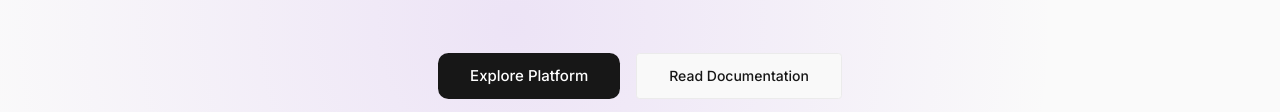
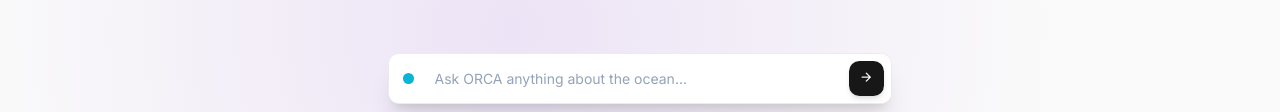
Before and after one commit to Vedant-S-Tattimani/orca, a plain HTML site: page frontend/index.html in a window 1280 px wide. Shown: the part 840-952 px from the top of the page. Drawn offline with nearby package versions, Linux system fonts and the light colour scheme.

Commit message:
Replace Explore/Docs buttons with interactive Ask ORCA prompt input bar

```diff
--- a/frontend/index.html
+++ b/frontend/index.html
@@ -882,13 +882,35 @@
 <p class="font-body-lg text-body-lg text-body max-w-2xl mt-4">
     ORCA leverages advanced agentic AI reasoning to synthesize complex meteorological, navigational, and operational marine data into clear, actionable intelligence for professionals at sea.
 </p>
-<div class="mt-xl flex flex-wrap gap-md justify-center">
-<button class="bg-ink text-on-primary font-button-marketing text-button-marketing px-xl py-sm rounded-full hover:opacity-90 transition-opacity">
-                        Explore Platform
-                    </button>
-<button class="bg-surface border border-hairline text-ink font-button-app text-button-app px-xl py-sm rounded-lg hover:bg-surface-container-lowest transition-colors">
-                        Read Documentation
-                    </button>
+<!-- AI Assistant Quick Prompt Input -->
+<div class="mt-xl w-full max-w-xl mx-auto">
+  <form action="assistant.html" method="GET" class="relative flex items-center bg-surface-container-lowest dark:bg-slate-900/90 border border-hairline dark:border-slate-800 hover:border-cyan-500/50 focus-within:border-cyan-500 rounded-full p-2 pl-4 shadow-xl backdrop-blur-md transition-all duration-300 group">
+    <!-- AI Pulsing Dot Indicator -->
+    <div class="flex items-center justify-center text-gradient-cyan mr-3 shrink-0">
+      <span class="relative flex h-3 w-3">
+        <span class="animate-ping absolute inline-flex h-full w-full rounded-full bg-cyan-400 opacity-75"></span>
+        <span class="relative inline-flex rounded-full h-3 w-3 bg-cyan-500"></span>
+      </span>
+    </div>
+
+    <!-- Input Field -->
+    <input
+      type="text"
+      name="q"
+      placeholder="Ask ORCA anything about the ocean..."
+      class="w-full bg-transparent border-none focus:outline-none focus:ring-0 text-sm md:text-base text-ink dark:text-white placeholder:text-slate-400 font-sans"
+      autocomplete="off"
+    />
+
+    <!-- Return / Submit Button -->
+    <button
+      type="submit"
+      class="flex items-center justify-center w-10 h-10 rounded-full bg-ink text-on-primary dark:bg-white dark:text-black hover:scale-105 transition-transform shadow-md ml-2 shrink-0"
+      title="Ask ORCA Assistant"
+    >
+      <span class="material-symbols-outlined text-lg">arrow_forward</span>
+    </button>
+  </form>
 </div>
 </div>
 <!-- Decorative technical elements -->
```
Also changed, not shown: frontend/assistant.html (+10 -1 lines).
